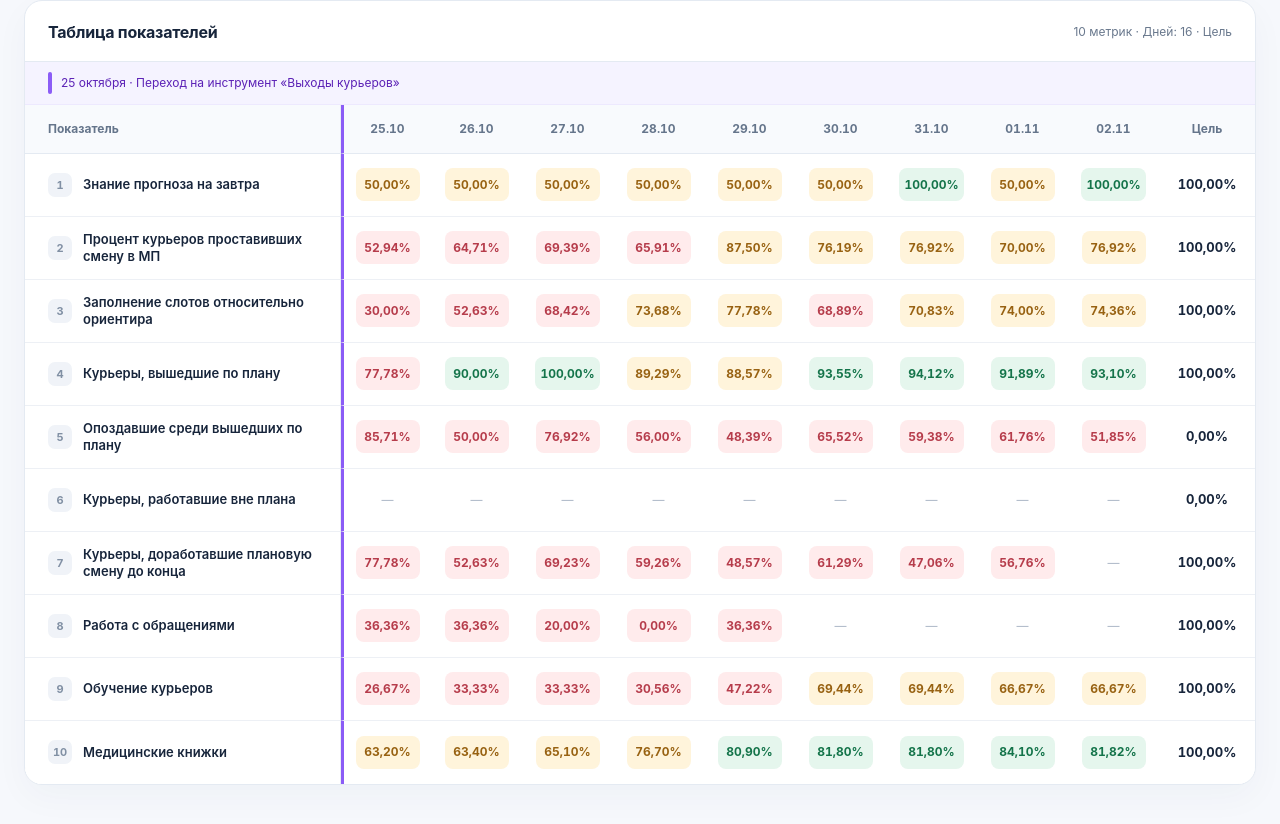
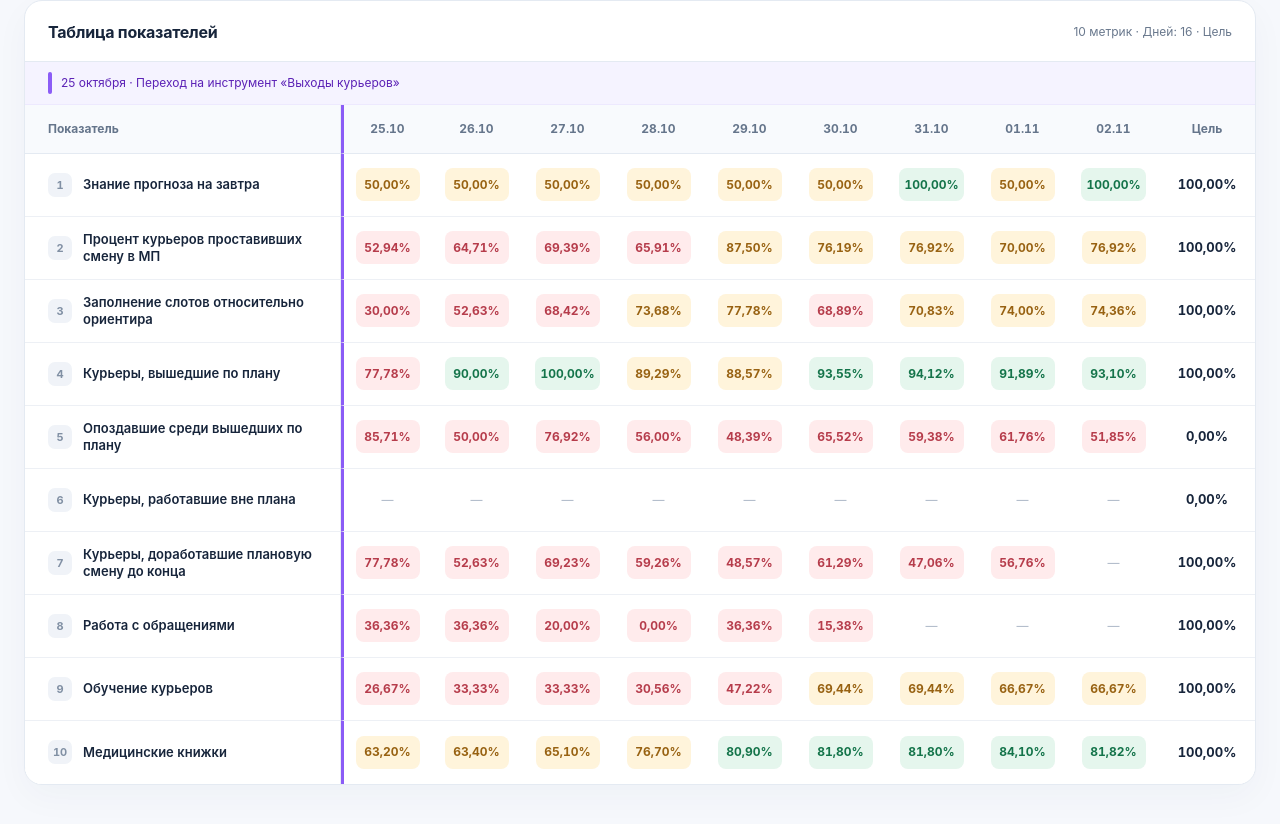
Before and after one commit to courier-analytics/courier-analytics.github.io, a plain HTML site: page 7745.html in a window 1280 px wide. Shown: the part 358-1182 px from the top of the page. Drawn offline with Linux system fonts and the light colour scheme.

Commit message:
Set DS 7745 appeals metric to 15.38 percent for October 30

```diff
--- a/7745.html
+++ b/7745.html
@@ -121,7 +121,7 @@ const metrics = [
   {name:"Опоздавшие среди вышедших по плану",goal:"0",better:"low",values:["72,22","57,89","42,11","70,37","62,50",null,null,null,null,null,null,null,null,null,null,null]},
   {name:"Курьеры, работавшие вне плана",goal:"0",better:"low",values:["50,00","50,00","44,12","22,86","16,67",null,null,null,null,null,null,null,null,null,null,null]},
   {name:"Курьеры, доработавшие плановую смену до конца",goal:"100",better:"high",values:["66,67","73,68","73,68","70,37","62,50",null,null,null,null,null,null,null,null,null,null,null]},
-  {name:"Работа с обращениями",goal:"100",better:"high",values:["0","14,29","0","0","0","0","33,33","36,36","36,36","20","0","36,36",null,null,null,null]},
+  {name:"Работа с обращениями",goal:"100",better:"high",values:["0","14,29","0","0","0","0","33,33","36,36","36,36","20","0","36,36","15,38",null,null,null]},
   {name:"Обучение курьеров",goal:"100",better:"high",values:[null,null,null,null,null,"26,67","26,67","26,67","33,33","33,33","30,56","47,22","69,44","69,44","66,67","66,67"]},
   {name:"Медицинские книжки",goal:"100",better:"high",values:["36,5","36,5","36,5","39,2","39,1","42,0","57,2","63,2","63,4","65,1","76,7","80,9","81,8","81,8","84,1",null]}
 ];
```
